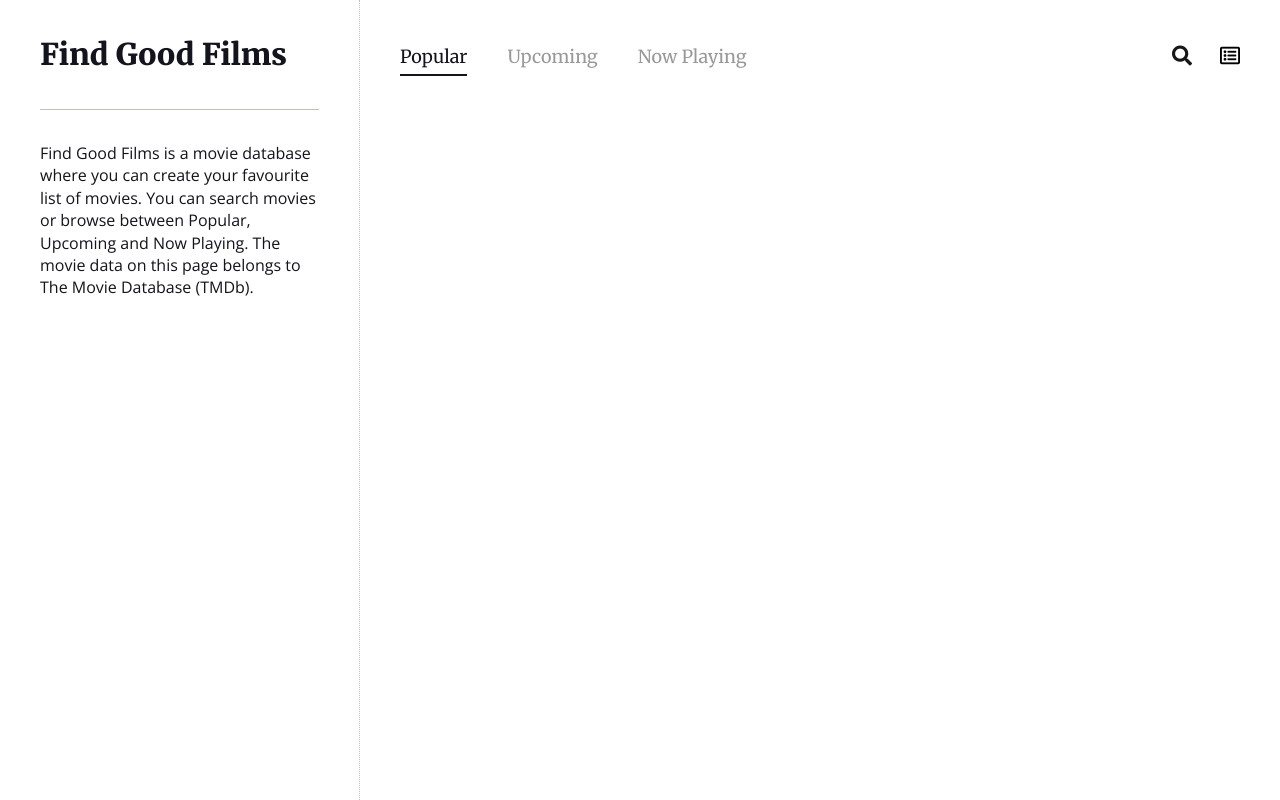
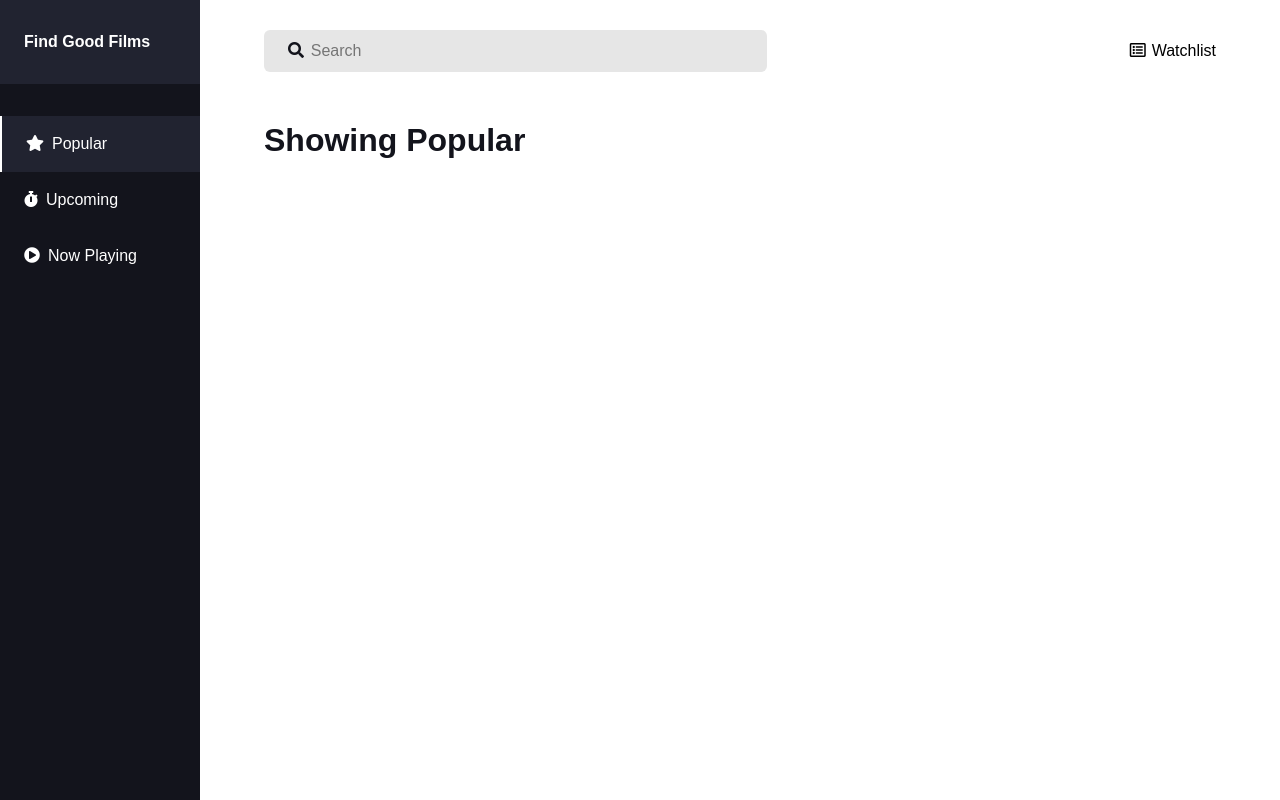
Before and after one commit to hiennguyen06/find-good-films, a website built with webpack: page src/index.html in a window 1280 px wide. Built offline with nearby package versions, Linux system fonts and the light colour scheme; no server answers.

Commit message:
ui changes

```diff
--- a/sass/_base.scss
+++ b/sass/_base.scss
@@ -15,10 +15,11 @@
 }
 
 body {
-    font-family: 'Open Sans', sans-serif;
+    font-family: 'Source Sans Pro', sans-serif;
     font-weight: 400;
     line-height: 1.5;
     color: #13141c;
+    background-color: #fff;
     background-size: cover;
     background-repeat: no-repeat;
 
@@ -75,6 +76,7 @@
 }
 
 .active {
-    color: #13141c;
-    border-bottom: 2px solid #13141c;
+    background: #212330;
+    border-left: 2px solid #fff;
+    color: red;
 }
--- a/sass/_component.scss
+++ b/sass/_component.scss
@@ -30,140 +30,150 @@
     }
 }
 
+.side-items {
+    ul {
+        margin-top: 3.2rem;
+
+        li {
+            font-size: 1.6rem;
+            color: #fff;
+            padding: 1.6rem 2.4rem;
+        }
+
+        i {
+            padding-right: 8px;
+        }
+
+    }
+}
+
 .search {
-    justify-self: flex-end;
-    --size: 4.8rem;
-    display: flex;
-    align-items: center;
-    justify-content: center;
-    border-radius: 0;
-    overflow: hidden;
-    position: relative;
-    width: var(--size);
-    height: var(--size);
-    transition: width 400ms;
-    padding-right: 10px;
+    background-color: #e6e6e6;
+    padding: 1.2rem 2rem;
+    border-radius: 6px;
+
+    i {
+        font-size: 1.6rem;
+        background-color: #e6e6e6;
+        padding-left: 4px;
+
+    }
 
     input[type=text] {
         font-size: 1.6rem;
     }
 
     &-field {
+        outline: none;
+        width: 440px;
         border: 0;
-        padding: .25rem 1em;
-        flex-grow: 1;
-        outline: 0;
-        z-index: 2;
-        position: absolute;
-        top: 0;
-        bottom: 0;
-        left: 0;
-        width: 100%;
-        opacity: 0;
-        cursor: pointer;
+        background-color: #e6e6e6;
+        padding-left: 4px;
 
         &::-webkit-input-placeholder {
             font-size: 1.6rem;
-            color: #dad8d7;
-            padding-left: 2px;
         }
     }
-
-    &-submit {
-        font-size: 1.6rem;
-        margin-left: auto;
-        background: 0;
-        border: 0;
-        cursor: pointer;
-        border-radius: 50%;
-        transition: background 200ms ease-out;
-        width: calc(var(--size) - 10px);
-        height: calc(var(--size) - 10px);
-        color: #171717;
-    }
-
 }
 
-.search:focus-within {
-    width: 50%;
-    border: 1px solid black;
+.dynamic-heading {
+    margin: 4.4rem 0 0 0;
 
-    .search-field {
-      opacity: 1;
-      z-index: initial;
-      cursor: initial;
-      width: calc(100% - var(--size));
+    &__title {
+        font-size: 3.2rem;
     }
-
-    .search-submit {
-      color: #171717;
-
-      &:hover,
-      &:focus {
-        outline: 0;
-      }
-    }
-  }
-
-.nav-items {
-    display: grid;
-    grid-template-columns: max-content 1fr max-content;
-    align-items: center;
-
-    padding: 3.2rem 0;
-
-    ul {
-        display: flex;
-
-        li {
-            font-size: 1.8rem;
-            font-size: 900;
-            font-family: 'Merriweather', serif;
-            margin-right: 4rem;
-            color: #999;
-        }
-
-        a {
-            padding-bottom: 6px;
-
-            &:hover {
-                color: #13141c;
-                transition: all 0.2s;
-            }
-        }
-
-
-    }
-
-    button {
-        font-size: 2rem;
-        padding-left: 2rem;
-        outline: none;
-        cursor: pointer;
-    }
-
 }
 
+// .search {
+//     justify-self: flex-end;
+//     --size: 4.8rem;
+//     display: flex;
+//     align-items: center;
+//     justify-content: center;
+//     border-radius: 0;
+//     overflow: hidden;
+//     position: relative;
+//     width: var(--size);
+//     height: var(--size);
+//     transition: width 400ms;
+//     padding-right: 10px;
+
+//     input[type=text] {
+//         font-size: 1.6rem;
+//     }
+
+//     &-field {
+//         border: 0;
+//         padding: .25rem 1em;
+//         flex-grow: 1;
+//         outline: 0;
+//         z-index: 2;
+//         position: absolute;
+//         top: 0;
+//         bottom: 0;
+//         left: 0;
+//         width: 100%;
+//         opacity: 0;
+//         cursor: pointer;
+
+//         &::-webkit-input-placeholder {
+//             font-size: 1.6rem;
+//             color: #dad8d7;
+//             padding-left: 2px;
+//         }
+//     }
+
+//     &-submit {
+//         font-size: 1.6rem;
+//         margin-left: auto;
+//         background: 0;
+//         border: 0;
+//         cursor: pointer;
+//         border-radius: 50%;
+//         transition: background 200ms ease-out;
+//         width: calc(var(--size) - 10px);
+//         height: calc(var(--size) - 10px);
+//         color: #171717;
+//     }
+
+// }
+
+// .search:focus-within {
+//     width: 50%;
+//     border: 1px solid black;
+
+//     .search-field {
+//       opacity: 1;
+//       z-index: initial;
+//       cursor: initial;
+//       width: calc(100% - var(--size));
+//     }
+
+//     .search-submit {
+//       color: #171717;
+
+//       &:hover,
+//       &:focus {
+//         outline: 0;
+//       }
+//     }
+//   }
+
 .search-list {
-    background-color: white;
+    background-color: #fff;
     display: grid;
     grid-template-columns: repeat(auto-fit, minmax(25rem, 25rem));
-    grid-gap: 2rem;
-    justify-content: left;
+    grid-gap: 2rem 1rem ;
+    justify-content: center;
     align-content: space-between;
-    padding: 2rem 0;
 
     .movie-card {
-        padding: 2rem;
+        padding: 1rem;
 
         &:hover {
-            background-color: #13141c;
-            color: #fff;
+            background-color: #e6e6e6;
+            color: #13141c;
             transition: background-color .3s;
-            // z-index: 4;
-            // transform: translate3d(0px, 0px, 0px);
-            // transition: 500ms;
-            // transition-delay: 0ms;
         }
 
         &:hover .movie-card__info {
@@ -178,6 +188,10 @@
             font-weight: 500;
             visibility: hidden;
             text-align: center;
+
+            .movie-card__title {
+                font-weight: 700;
+            }
         }
 
         img {
@@ -413,6 +427,7 @@
     &:active {
         outline: none;
         border: none;
+        color: #000 !important;
     }
 
 }
--- a/sass/_layout.scss
+++ b/sass/_layout.scss
@@ -1,27 +1,24 @@
 .wrapper {
     display: grid;
-    grid-template-columns: 36rem 1fr;
+    grid-template-columns: 20rem 1fr;
     width: 100vw;
     height: 100vh;
+    font-family: 'Hind', sans-serif;
 
     .side-bar {
-        padding: 0 4rem;
-        border-right: 1px dotted #c1c1b5;
-        background-color: #fff;
-        color: #13141c;
-        // margin: 4rem;
+        background-color: #13141c;
 
         &__content {
             position: sticky;
             top: 0;
 
             h1 {
-                font-size: 3rem;
-                font-weight: 900;
-                padding: 3.2rem 0;
-                background-color: #fff;
-                border-bottom: 1px solid #c1c1b5;
-                font-family: 'Merriweather', serif;
+                font-size: 1.6rem;
+                font-weight: 600;
+                padding: 3rem 2.4rem;
+                font-family: 'Hind', sans-serif;
+                color: #fff;
+                background-color: #212330;
             }
 
             p {
@@ -34,16 +31,34 @@
     }
 
     .main-container {
-        padding: 0 4rem;
+        // padding: 0 4rem;
 
         .main-nav {
-            background-color: #fff;
             position: sticky;
             top: 0;
+            background-color: #fff;
+            height: 20vh;
+            padding: 3rem 6.4rem 0rem 6.4rem;
+
+            &__container {
+                display: flex;
+                justify-content: space-between;
+                align-items: center;
+
+
+                button {
+                    font-size: 1.6rem;
+                    padding-left: 2rem;
+                    outline: none;
+                    cursor: pointer;
+                    color: #000;
+
+                    i {
+                        padding-right: 6px;
+                    }
+                }
+            }
         }
 
-        .main-title {
-            background-color: green;
-        }
     }
 }
--- a/src/index.html
+++ b/src/index.html
@@ -4,8 +4,7 @@
     <meta charset="UTF-8">
     <meta name="viewport" content="width=device-width, initial-scale=1.0">
     <meta http-equiv="X-UA-Compatible" content="ie=edge">
-    <link href="https://fonts.googleapis.com/css?family=Open+Sans:300,400,600" rel="stylesheet">
-    <link href="https://fonts.googleapis.com/css2?family=Merriweather:ital,wght@0,400;0,700;0,900;1,300&display=swap" rel="stylesheet">
+    <link href="https://fonts.googleapis.com/css2?family=Source+Sans+Pro:wght@300;400;700&display=swap" rel="stylesheet">
     <link rel="stylesheet" href="https://use.fontawesome.com/releases/v5.0.10/css/all.css">
     <link rel="stylesheet" href="css/style.css">
     <title>Find Good Films</title>
@@ -15,29 +14,28 @@
             <aside class="side-bar">
                 <div class="side-bar__content">
                     <h1>Find Good Films</h1>
-                    <p>Find Good Films is a movie database where you can create your favourite list of movies. You can search movies or browse between Popular, Upcoming and Now Playing. The movie data on this page belongs to The Movie Database (TMDb).</p>
+                     <nav class="side-items">
+                        <ul class="side-list">
+                            <a href="#" class="popular"><li class="list active"><i class="fas fa-star"></i>Popular</li></a>
+                            <a href="#" class="upcoming"><li class="list"><i class="fas fa-stopwatch"></i>Upcoming</li></a>
+                            <a href="#" class="now-playing"><li class="list"><i class="fas fa-play-circle"></i>Now Playing</li></a>
+                        </ul>
+                    </nav>
                 </div>
             </aside>
 
             <section class="main-container">
                 <div class="main-nav">
-
-
-                    <nav class="nav-items">
-                        <ul class="nav-list">
-                            <li><a href="#" class="popular list active">Popular</a></li>
-                            <li><a href="#" class="upcoming list">Upcoming</a</li>
-                            <li><a href="#" class="now-playing list">Now Playing</a></li>
-                        </ul>
-
+                    <div class="main-nav__container">
                         <form class="search">
-                            <input type="text" class="search-field" placeholder="Search your favourite movies">
-                            <button class="search-submit" aria-label="submit search"><i class="fas fa-search"></i></button>
+                            <i class="fas fa-search"></i>
+                            <input type="text" class="search-field" placeholder="Search">
                         </form>
-                        <button class="btn btn-open-watchlist"><i class="far fa-list-alt"></i></button>
-                    </nav>
-
-
+                        <button class="btn btn-open-watchlist"><i class="far fa-list-alt"></i>Watchlist</button>
+                    </div>
+                    <div class="dynamic-heading">
+                        <h1 class="dynamic-heading__title">Showing Popular</h1>
+                    </div>
                 </div>
 
                 <ul class="search-list"></ul>
--- a/src/js/views/nowPlayingView.js
+++ b/src/js/views/nowPlayingView.js
@@ -31,7 +31,7 @@
             <a href="#${movie.id}">
                 <img src="${image}">
                 <div class="movie-card__info">
-                    <p>${movie.title}</p>
+                    <p class="movie-card__title">${movie.title}</p>
                     <p>${movie.release}</p>
                 </div>
             </a>
--- a/src/js/views/popularView.js
+++ b/src/js/views/popularView.js
@@ -32,7 +32,7 @@
             <a href="#${movie.id}">
                 <img src="${image}">
                 <div class="movie-card__info">
-                    <p>${movie.title}</p>
+                    <p class="movie-card__title">${movie.title}</p>
                     <p>${movie.release}</p>
                 </div>
             </a>
--- a/src/js/views/searchView.js
+++ b/src/js/views/searchView.js
@@ -19,7 +19,7 @@
             <a href="#${search.id}">
                 <img src="${image}">
                 <div class="movie-card__info">
-                    <p>${search.title}</p>
+                    <p class="movie-card__title">${search.title}</p>
                     <p>${search.release_date.substring(0, 4)}</p>
                 </div>
             </a>
--- a/src/js/views/upcomingView.js
+++ b/src/js/views/upcomingView.js
@@ -31,7 +31,7 @@
             <a href="#${movie.id}">
                 <img src="${image}">
                 <div class="movie-card__info">
-                    <p>${movie.title}</p>
+                    <p class="movie-card__title">${movie.title}</p>
                     <p>${movie.release}</p>
                 </div>
             </a>
```
Also changed, not shown: src/js/index.js (+8 -1 lines), dist/css/style.css, 1 other file.
